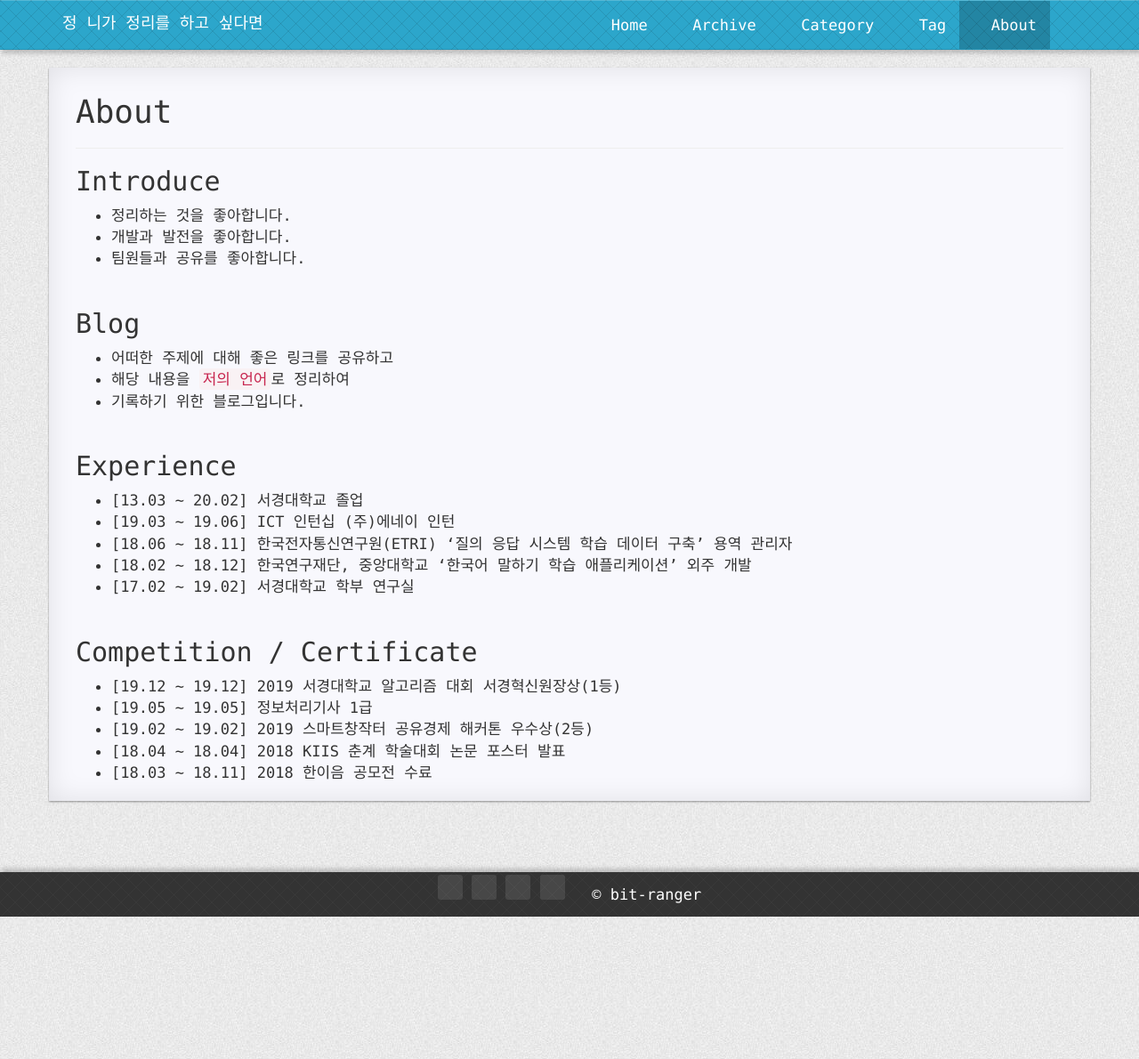
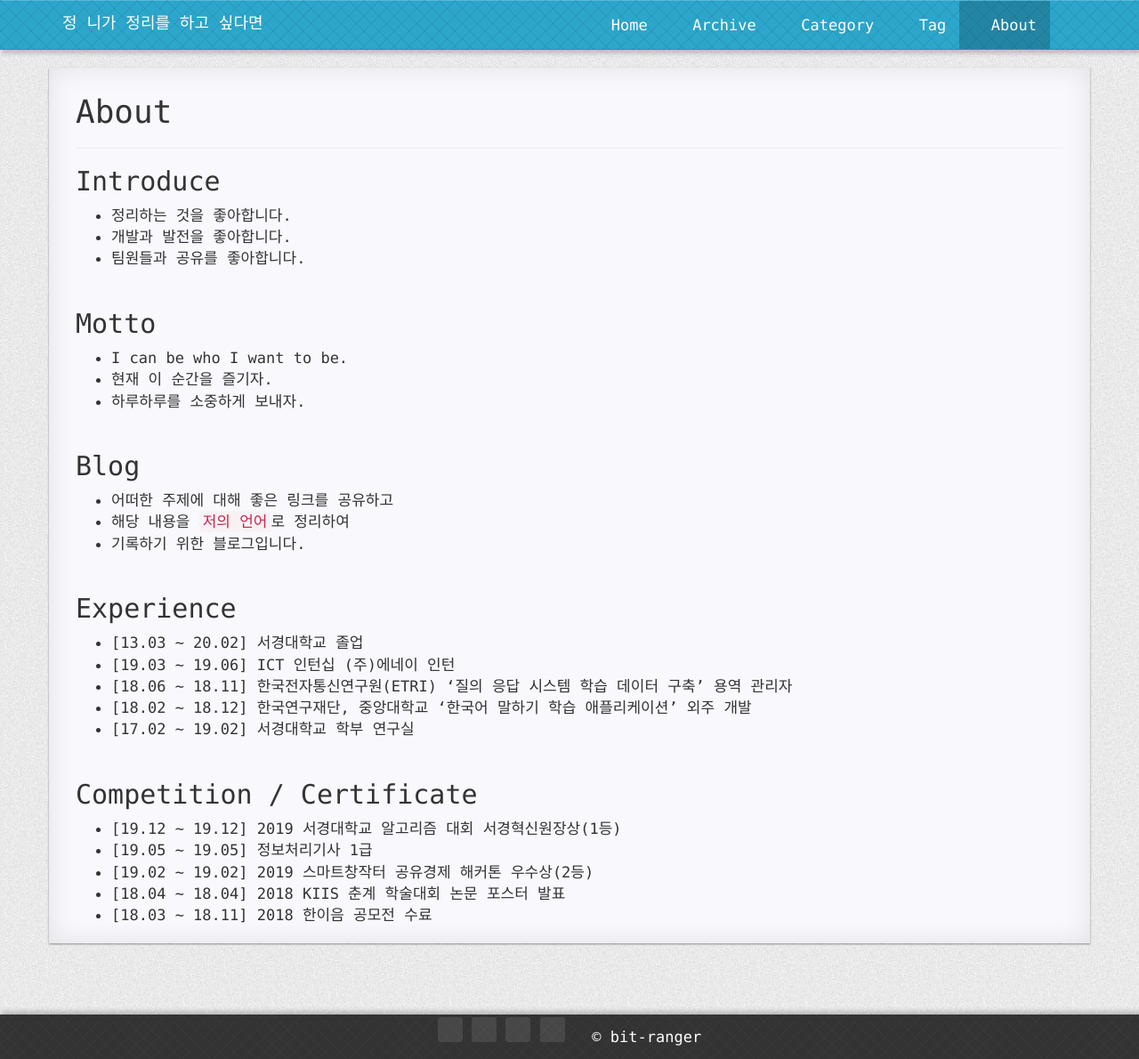
Before and after one commit to iyoungman/iyoungman.github.io, a Jekyll site: the page built from pages/4about.md, in a window 1280 px wide. Shown: the whole page at 89% size. Built offline with Jekyll 4.4.1, drawn with Linux system fonts in a browser that asks for light colours; nearby versions of some CDN libraries; comment, search, counter and statistics services are not loaded; a style sheet for code colours, icons or effects is not loaded.

Commit message:
Update About

```diff
--- a/pages/4about.md
+++ b/pages/4about.md
@@ -10,6 +10,12 @@ isNavItem: true
 * 정리하는 것을 좋아합니다.
 * 개발과 발전을 좋아합니다.
 * 팀원들과 공유를 좋아합니다.
+<br>
+
+## Motto
+* I can be who I want to be.
+* 현재 이 순간을 즐기자.
+* 하루하루를 소중하게 보내자.
 <br>
 
 ## Blog
```
